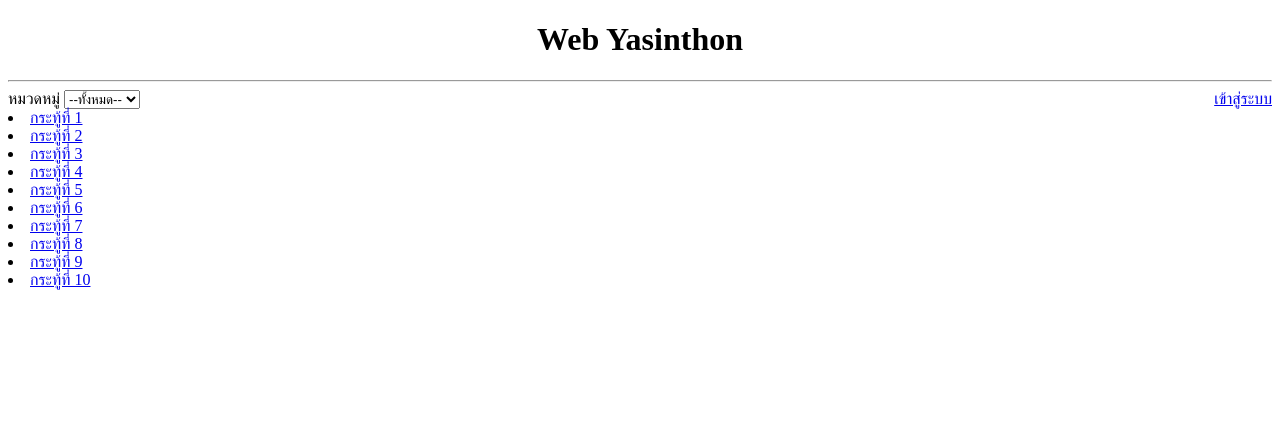
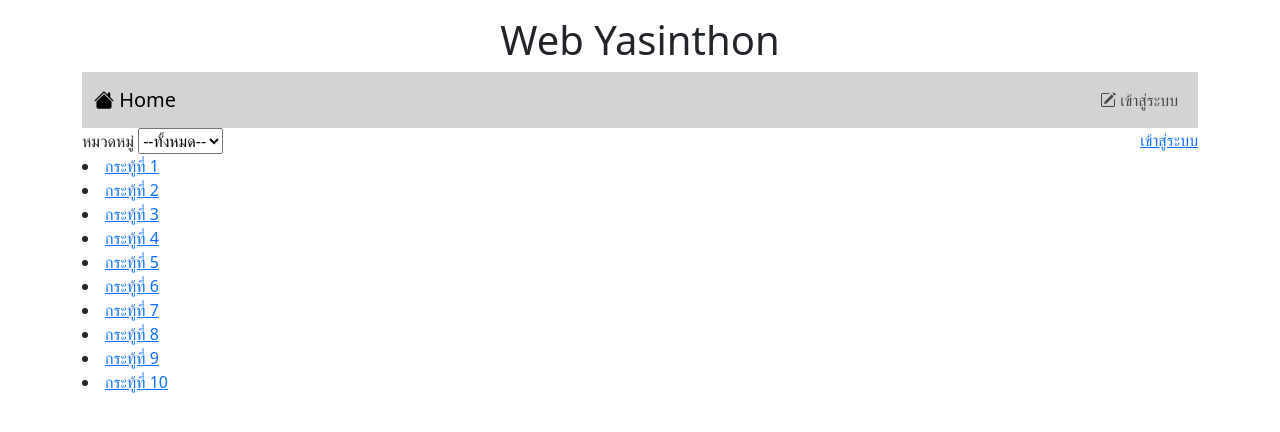
Before and after one commit to yasinthon18/Webboard_ECT, a PHP site: page / in a window 1280 px wide. Shown: the top 432 px of the page. Run offline with PHP 8.4, Linux system fonts and the light colour scheme.

Commit message:
Navbar Finished
Navbar Finished

```diff
--- a/index.php
+++ b/index.php
@@ -7,10 +7,38 @@ session_start();
     <meta charset="UTF-8">
     <meta name="viewport" content="width=device-width, initial-scale=1.0">
     <title>HomePage</title>
+    <link  rel="stylesheet" href="bootstrap-5.3.2-dist/css/bootstrap.min.css">
+    <script src="bootstrap-5.3.2-dist/js/bootstrap.bundle.min.js"></script>
+    <link rel="stylesheet" href="https://cdn.jsdelivr.net/npm/bootstrap-icons@1.11.3/font/bootstrap-icons.min.css">
 </head>
 <body>
-    <h1 style="text-align: center;"> Web Yasinthon</h1>
-    <hr>
+    <div class="container-lg">
+
+    <h1 style="text-align: center;" class="mt-3"> Web Yasinthon</h1>
+
+    <nav class="navbar navbar-expand-lg" style="background-color: #d3d3d3;">
+  <div class="container-fluid">
+    <a class="navbar-brand" href="index.php"><i class="bi bi-house-fill"></i> Home</a>
+      <ul class="navbar-nav">
+
+        <?php
+            if(!isset($_SESSION['id'])){ ?>
+            <li class="nav-item">
+                <a class="nav-link" aria-current="page" href="login.php"><i class="bi bi-pencil-square"></i> เข้าสู่ระบบ</a>
+            </li>
+        <?php }else{?>
+            <li class="nav-item dropdown">
+                <a class="btn btn-outline-secondary dropdown-toggle" href="#" role="button" data-bs-toggle="dropdown" aria-expanded="false">
+                    <i class="bi bi-person-circle"></i> <?php echo $_SESSION['username']; ?>
+                </a>
+            <ul class="dropdown-menu">
+                <li><a class="dropdown-item" href="logout.php"><i class="bi bi-power"></i> ออกจากระบบ</a></li>
+            </ul>
+        </li>
+        <?php }?>
+      </ul>
+  </div>
+</nav>
     <form>
         หมวดหมู่ <select name "Category">
         <option value="all">--ทั้งหมด--</option>
@@ -42,6 +70,6 @@ session_start();
  }
 
 ?>
-
+</div>
 </body>
 </html>
```
